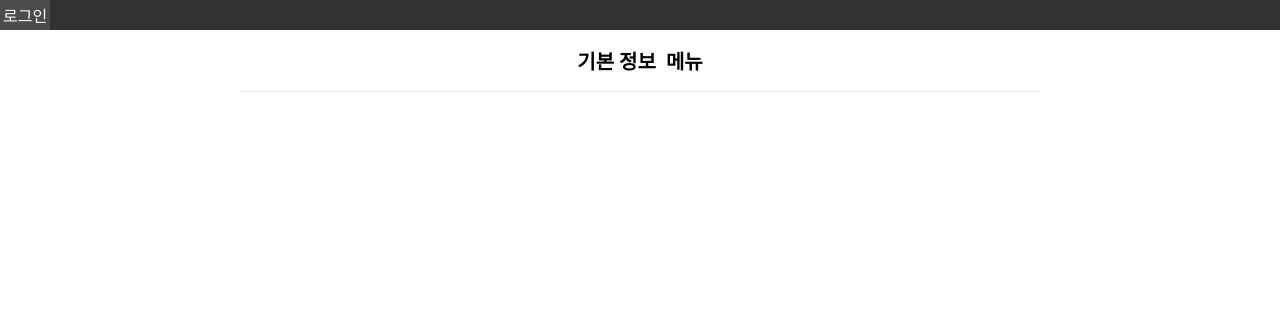
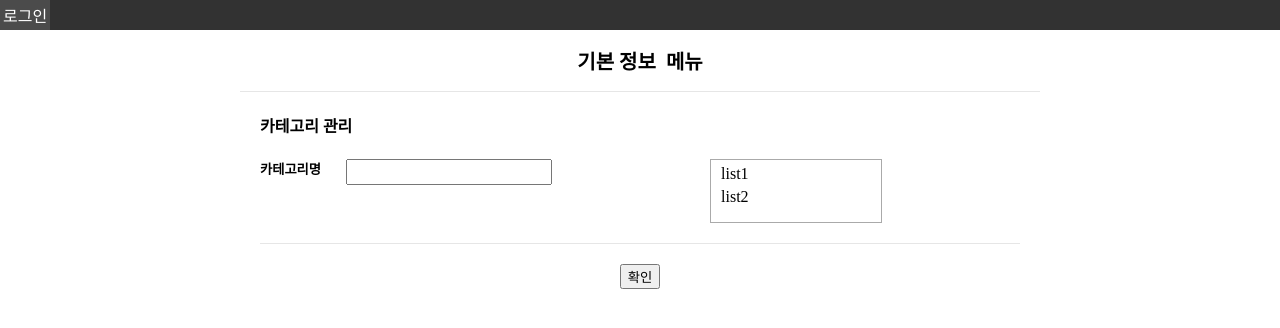
Before and after one commit to zlhunzzing/blog-zlhunzzing, a React (Create React App) app in the folder client/: page /admin/category in a window 1280 px wide. Shown: the top 328 px of the page. Built offline with nearby package versions, Linux system fonts and the light colour scheme; no server answers.

Commit message:
카테고리 관리 페이지 추가

```diff
--- a/client/src/App.tsx
+++ b/client/src/App.tsx
@@ -6,15 +6,17 @@ import * as guestAPI from './api/Guest'
 /* pages */
 import Home from './pages/Home';
 import Admin from './pages/Admin'
+import AdminInfo from './pages/AdminInfo';
+import AdminCategory from './pages/AdminCategory';
 import PostNew from './pages/PostNew';
 
 /* component */
 import NavigationComponent from './component/NavigationComponent';
-import AdminInfo from './pages/AdminInfo';
 
 function App() {
   useEffect(() => {
     guestAPI.getInfo()
+    guestAPI.getCategory()
   })
 
   return (
@@ -22,6 +24,7 @@ function App() {
       <NavigationComponent></NavigationComponent>
       <Switch>
         <Route path="/post-new" render={() => <PostNew></PostNew>}></Route>
+        <Route path="/admin/category" render={() => <AdminCategory></AdminCategory>}></Route>
         <Route path="/admin/info" render={() => <AdminInfo></AdminInfo>}></Route>
         <Route path="/admin" render={() => <Admin></Admin>}></Route>
         <Route path="/" render={() => <Home></Home>}></Route>
--- a/client/src/api/Guest.tsx
+++ b/client/src/api/Guest.tsx
@@ -1,5 +1,4 @@
 import axios from 'axios';
-import { Dispatch } from 'react';
 import store from '..';
 import * as infoActions from '../module/Info'
 
@@ -15,11 +14,12 @@ export function getInfo() {
     .catch((err) => console.log(err.response));
 }
 
-export function getCategory(setCategory: Dispatch<any>) {
+export function getCategory() {
   return axios
     .get(`http://${serverIp}/guest/category`)
     .then((res) => {
-        setCategory(res.data)
+        // setCategory(res.data)
+        store.dispatch(infoActions.set_category({ category: res.data }))
     })
     .catch((err) => console.log(err.response));
 }
--- a/client/src/component/Category.tsx
+++ b/client/src/component/Category.tsx
@@ -1,12 +1,8 @@
-import React, { useEffect, useState } from 'react';
-import * as guestAPI from '../api/Guest'
+import React from 'react';
+import { useSelector } from 'react-redux';
 
 function Category() {
-  const [category, setCategory] = useState([{name: 'list1'}, {name: 'list2'}])
-
-  useEffect(() => {
-    guestAPI.getCategory(setCategory)
-  }, [])
+  const category = useSelector((state: any) => state.Info.category);
 
   return (
     <div className="menu-blog" style={{textAlign: 'left'}}>
@@ -17,7 +13,7 @@ function Category() {
       }}>Category</div>
 
       <div
-      style={{
+       style={{
         margin: '0 auto',
         width: '90%',
         borderTop: '1px solid rgb(230, 230, 230)',
--- a/client/src/module/Info.tsx
+++ b/client/src/module/Info.tsx
@@ -2,15 +2,19 @@ import { createAction } from 'redux-actions';
 
 const SET_TITLE = 'App/Info/SET_TITLE';
 const SET_INTRO = 'App/Info/SET_INTRO';
+const SET_CATEGORY = 'App/Info/SET_CATEGORY';
 
 export const set_title = createAction(SET_TITLE);
 // payload: {title: title <string>}
 export const set_intro = createAction(SET_INTRO)
+export const set_category = createAction(SET_CATEGORY)
+// payload: {category: [{ name: '' }, ...] <Array<Category>} / interface Category { name: string }
 
 
 const initialState = {
   title: '',
-  intro: ''
+  intro: '',
+  category: [{ name: 'list1' }, { name: 'list2' }]
 };
 
 export default function Info(state: any = initialState, action: any) {
@@ -25,6 +29,12 @@ export default function Info(state: any = initialState, action: any) {
         ...state,
         intro: action.payload.intro,
       };
+    case SET_CATEGORY:
+      console.log("?")
+      return {
+        ...state,
+        category: action.payload.category,
+      };
     default:
       return state;
   }
--- /dev/null
+++ b/client/src/pages/AdminCategory.tsx
@@ -0,0 +1,97 @@
+import React, { useState } from 'react';
+import { Link } from 'react-router-dom';
+import store from '..';
+import HrComponent from '../component/HrComponent';
+// import * as adminAPI from '../api/Admin'
+
+function Admin() {
+  const [categoryName, setCategoryName] = useState('')
+  const [category, setCategory] = useState(store.getState().Info.category)
+
+  return (
+    <div className="Home">
+      <ul style={{
+        padding: '0',
+        listStyleType: 'none',
+      }}>
+        <li className="option-admin">
+          <Link to="/admin/info">기본 정보</Link>
+        </li>
+        <li className="option-admin">
+          <Link to="/admin/category">메뉴</Link>
+        </li>
+      </ul>
+      <HrComponent></HrComponent>
+      <h4 style={{
+        textAlign: 'left',
+        paddingLeft: '20px'
+      }}>카테고리 관리</h4>
+      <form onSubmit={(e) => {
+        // adminAPI.asd()
+        console.log(categoryName, setCategory)
+        e.preventDefault()
+      }}>
+        <div>
+          <span style={{
+            width: '60%',
+            height: '30px'
+          }}>
+            <h5
+              style={{
+                float: 'left',
+                paddingLeft: '20px',
+                paddingRight: '25px',
+                margin: '0'
+              }}
+            >카테고리명</h5>
+            <textarea
+              onChange={({ target: { value } }) => setCategoryName(value)}
+              style={{
+                float: 'left',
+                width: '200px',
+                height: '20px',
+                resize: 'none',
+              }}
+            ></textarea>
+          </span>
+
+          <span style={{
+              display: 'inline-block',
+              border: '1px solid rgb(170, 170, 170)',
+              width: '170px',
+              textAlign: 'left',
+            }}
+          >
+            <ul style={{
+              marginTop: '0px',
+              listStyleType: 'none',
+              paddingLeft: '5px'
+            }}>
+              {category.map((list: any, id: number) => (
+                <li
+                  key={id}
+                  style={{
+                    display: 'block',
+                    margin: '5px'
+                  }}>{list.name}
+                </li>
+              ))}
+            </ul>
+          </span>
+        </div>
+        <div
+          style={{
+            margin: '0 auto',
+            marginTop: '20px',
+            marginBottom: '20px',
+            width: '95%',
+            borderTop: '1px solid rgb(230, 230, 230)',
+          }}
+        ></div>
+        <button type="submit">확인</button>
+      </form>
+    </div>
+  );
+}
+
+export default Admin;
--- a/client/src/style.css
+++ b/client/src/style.css
@@ -52,6 +52,6 @@ ul li {
   font-weight: bold;
 }
 .option-admin a:hover {
-  padding: 3px;
+  padding: 5px;
   color: rgb(75, 75, 75);
 }
```
